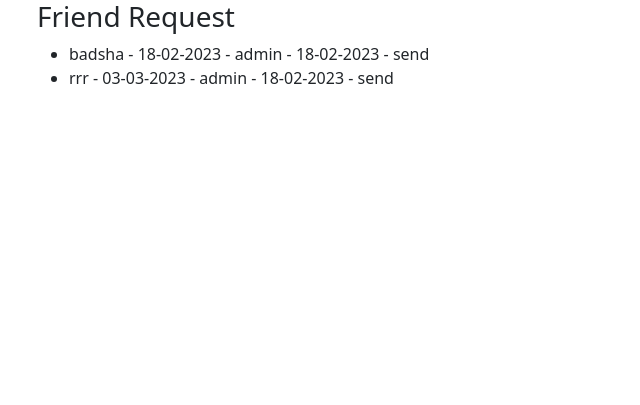
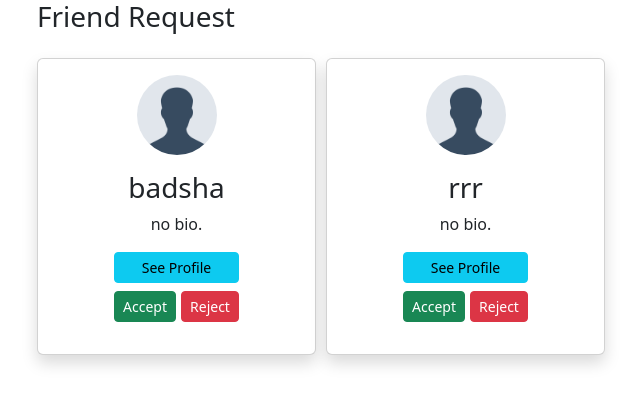
Before and after one commit to Badsha-ugv/Social-Media-Django-App, a Django app: page /profiles/my-invitation/ in a window 1280 px wide. Shown: the top 405 px of the page, without its empty margins (45-685 px from the left). Run offline with Django 4.2, Linux system fonts and the light colour scheme; a user stored in the database is signed in; data comes from the database, SQL or seed files in the repository; both versions use the stored data as it was after the commit; some libraries are stand-ins or nearby versions.

Commit message:
03/04/2023

```diff
--- a/src/profiles/urls.py
+++ b/src/profiles/urls.py
@@ -5,8 +5,11 @@ from . import views
 urlpatterns = [
     path('',views.user_profile,name='user-profile'),
     path('my-invitation/',views.receive_invitation,name='my-invitation'),
-    path('all-profile/',views.profile_list,name='all-profile'),
+    # path('all-profile/',views.profile_list,name='all-profile'),
+    path('all-profile/', views.ProfileListView.as_view(), name='all-profile'),
     path('send-invitation/',views.send_envitation,name='send-invitation'),
+    path('send-invite/', views.send_invitation,name='send-invite'),
+    path('remove-friend/',views.remove_friend,name='remove-friend'),
 
 
 
--- a/src/profiles/views.py
+++ b/src/profiles/views.py
@@ -1,7 +1,7 @@
-from django.shortcuts import render
+from django.shortcuts import render,redirect
 from .models import Profile,Relationship
 from .forms import ProfileForm
-
+from django.db.models import Q
 # Views Start from here ----------------X
 def user_profile(request):
     profile = Profile.objects.get(user= request.user)
@@ -24,12 +24,34 @@ def user_profile(request):
 def receive_invitation(request):
     profile = Profile.objects.get(user=request.user)
     qs = Relationship.objects.invitation_received(profile)
+    print(qs)
+    results = list(map(lambda x: x.sender,qs))
+    print(results)
+    is_empty = False
+    if len(results) == 0:
+        is_empty = True
 
     context = {
-        'qs': qs,
+        'qs': results,
+        'is_empty': is_empty
     }
     return render(request,'profiles/my_invite.html',context)
 
+
+
+def send_envitation(request):
+    user = request.user
+    qs = Profile.objects.get_all_profiles_for_sent_invite(user)
+    context = {
+        'qs':qs,
+    }
+    return render(request,'profiles/send_invitation.html',context)
+
+def accept_invite(request):
+    pass
+
+def reject_invite(request):
+    pass
 
 def profile_list(request):
     user = request.user
@@ -40,10 +62,69 @@ def profile_list(request):
     }
     return render(request,'profiles/all_profiles.html',context)
 
-def send_envitation(request):
-    user = request.user
-    qs = Profile.objects.get_all_profiles_for_sent_invite(user)
-    context = {
-        'qs':qs,
-    }
-    return render(request,'profiles/send_invitation.html',context)
+from django.views.generic import ListView
+from django.contrib.auth.models import User
+
+class ProfileListView(ListView):
+    model = Profile
+    template_name = 'profiles/all_profiles.html'
+    # context_object_name = 'qs'
+
+    def get_queryset(self):
+        qs = Profile.objects.get_all_profiles(self.request.user)
+        return qs
+    def get_context_data(self,**kwargs):
+        context = super().get_context_data(**kwargs)
+        user  = User.objects.get(username__iexact=self.request.user)
+        profile = Profile.objects.get(user=user)
+        context['profile'] = profile
+
+        rel_r = Relationship.objects.filter(sender=profile)
+        rel_s = Relationship.objects.filter(receiver=profile)
+        rel_receive = []
+        rel_send = []
+
+        for item in rel_r.all():
+            rel_receive.append(item.receiver.user)
+
+        for item in rel_s.all():
+            rel_send.append(item.sender.user)
+
+        context['rel_send'] = rel_send
+        context['rel_receive'] = rel_receive
+
+        context['is_empty'] = False
+        if len(self.get_queryset()) == 0:
+            context['is_empty'] = True
+
+
+        return context
+
+
+def send_invitation(request):
+    if request.method == 'POST':
+        pk = request.POST.get('profile_pk')
+        user = request.user
+        sender = Profile.objects.get(user=user)
+        receiver= Profile.objects.get(pk=pk)
+
+        rel = Relationship.objects.create(sender=sender, receiver=receiver,status="send")
+
+        return redirect(request.META.get('HTTP_REFERER'))
+    return redirect('user-profile')
+
+
+def remove_friend(request):
+    if request.method == 'POST':
+        pk = request.POST.get('profile_pk')
+        user = request.user
+        sender = Profile.objects.get(user=user)
+        receiver = Profile.objects.get(pk=pk)
+
+        rel = Relationship.objects.get(
+            (Q(sender=sender) & Q(receiver=receiver)) | (Q(sender=receiver) & Q(receiver=sender))
+            )
+        print(rel)
+        rel.delete()
+        return redirect(request.META.get('HTTP_REFERER'))
+    return redirect('user-profile')
--- a/src/templates/profiles/my_invite.html
+++ b/src/templates/profiles/my_invite.html
@@ -7,11 +7,44 @@
 
     <h3>Friend Request</h3>
 
-    <ul>
-        {% for item in qs %}
-            <li>{{item}}</li>
+
+        {% if is_empty %}
+        <h3>No Invitations Available </h3>
+        {% endif %}
+        <!-- xxx -->
+        <div class="div d-flex" style="gap:20px 10px">
+
+
+        {% for obj in qs %}
+            <div class="card p-3 mt-3 w-25 shadow ">
+                <div class="card-img mx-auto text-center ">
+
+                    <img src="{{obj.avatar.url}}" alt="" class="img-fluid" style="width:80px;height:80px; border-radius: 50%;">
+                </div>
+                <div class="card-body text-center mx-auto">
+
+                    <h3 >{{obj.user}}</h3>
+                    <p>{{obj.bio}}</p>
+                    <a href="" class="btn btn-info btn-sm d-block">
+                        See Profile
+                    </a>
+                    <div class="action-button d-flex  mt-2" style="gap:5px;">
+                        <form action="" method="post">
+                            {% csrf_token %}
+                            <input type="hidden" name="profile_pk" value="{{obj.pk}}">
+                            <button class="btn btn-sm btn-success">Accept</button>
+                        </form>
+                        <form action="" method="post">
+                            {% csrf_token %}
+                            <input type="hidden" name="profile_pk" value="{{obj.pk}}">
+                            <button class="btn btn-sm btn-danger">Reject</button>
+                        </form>
+                    </div>
+                </div>
+            </div>
         {% endfor %}
-    </ul>
+        </div>
+
 </div>
 
 
```
Also changed, not shown: src/profiles/signals.py (+11 -1 lines), src/templates/profiles/all_profiles.html (+43 -5 lines), src/db.sqlite3, src/media/post_image/338042225_894158711640323_8404150028973135767_n.jpg (added), 2 other files.
